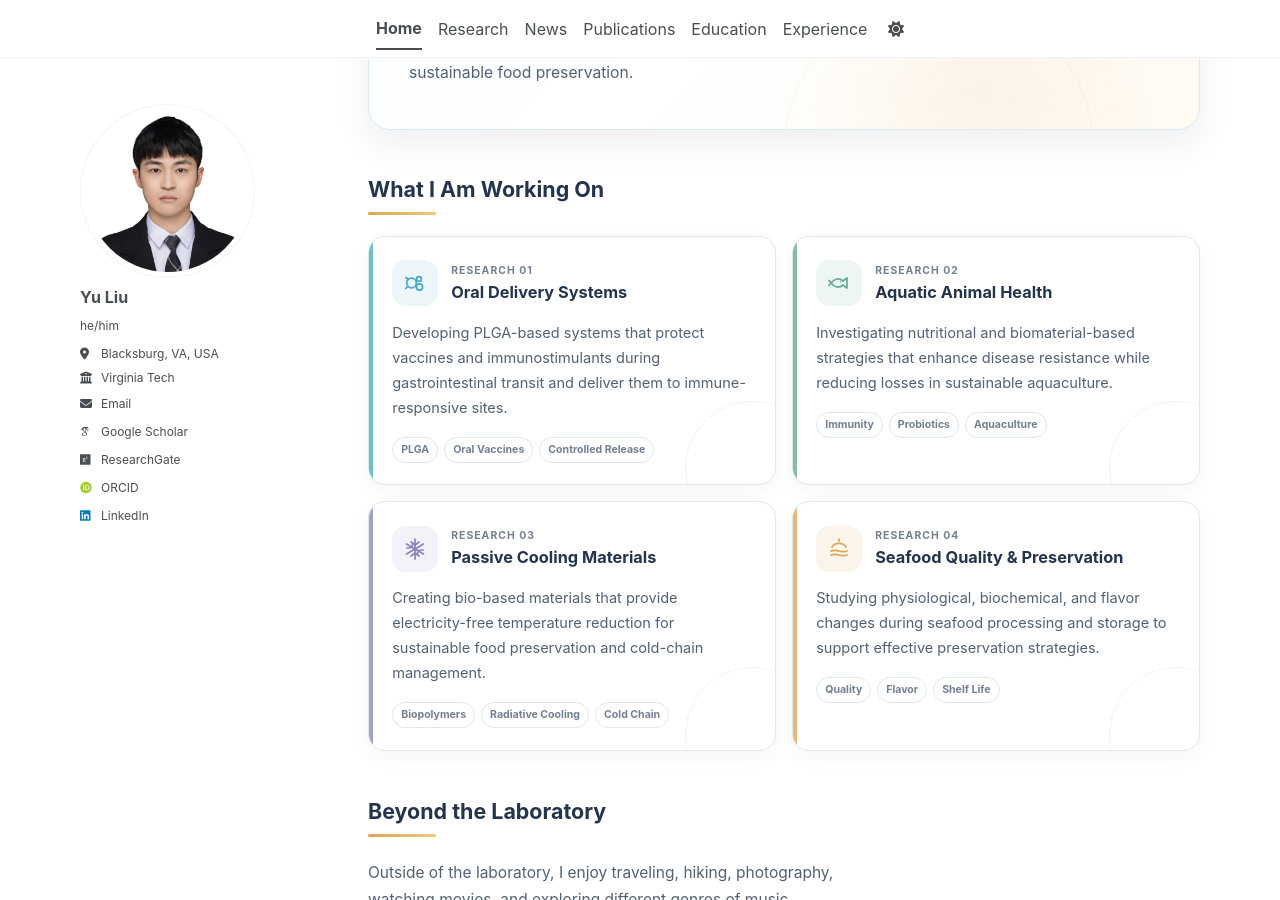
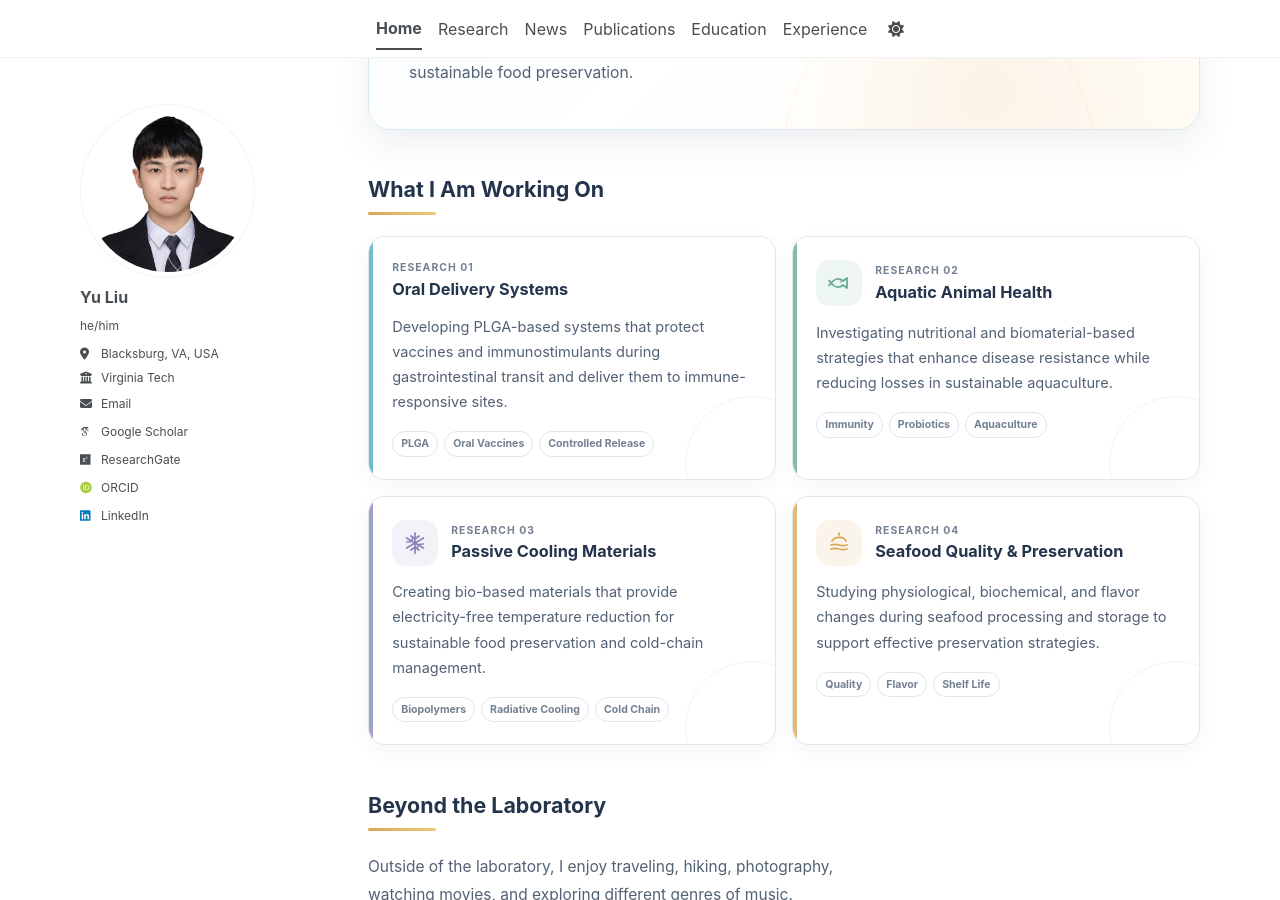
Before and after one commit to yuliu0322/yuliu0322.github.io, a Jekyll site: the page built from _pages/about.md, in a window 1280 px wide and 900 px high, scrolled down 471 px. Built offline with Jekyll 4.4.1, drawn with Linux system fonts in a browser that asks for light colours; some web fonts are replaced; a script bundle is joined from its source files by our own code; library files that are not in the unit come from our copies.

Commit message:
Update about.md

```diff
--- a/_pages/about.md
+++ b/_pages/about.md
@@ -899,24 +899,14 @@ html[data-theme="dark"] .home-research-card:hover {
       <!-- Oral delivery -->
       <article class="home-research-card home-research-card--delivery">
 
-        <div class="home-card-header">
+<div class="home-card-header">
 
-          <span class="home-card-icon" aria-hidden="true">
-            <svg viewBox="0 0 24 24">
-              <circle cx="8.5" cy="12" r="4.8"></circle>
-              <circle cx="16" cy="8" r="2.4"></circle>
-              <circle cx="16.5" cy="16" r="3.1"></circle>
-              <path d="M5.3 8.5 3 6.5"></path>
-              <path d="M5 15.3 2.8 17.5"></path>
-            </svg>
-          </span>
+  <div>
+    <span class="home-card-number">RESEARCH 01</span>
+    <h3 class="home-card-title">Oral Delivery Systems</h3>
+  </div>
 
-          <div>
-            <span class="home-card-number">RESEARCH 01</span>
-            <h3 class="home-card-title">Oral Delivery Systems</h3>
-          </div>
-
-        </div>
+</div>
 
         <p class="home-card-text">
           Developing PLGA-based systems that protect vaccines and
```
